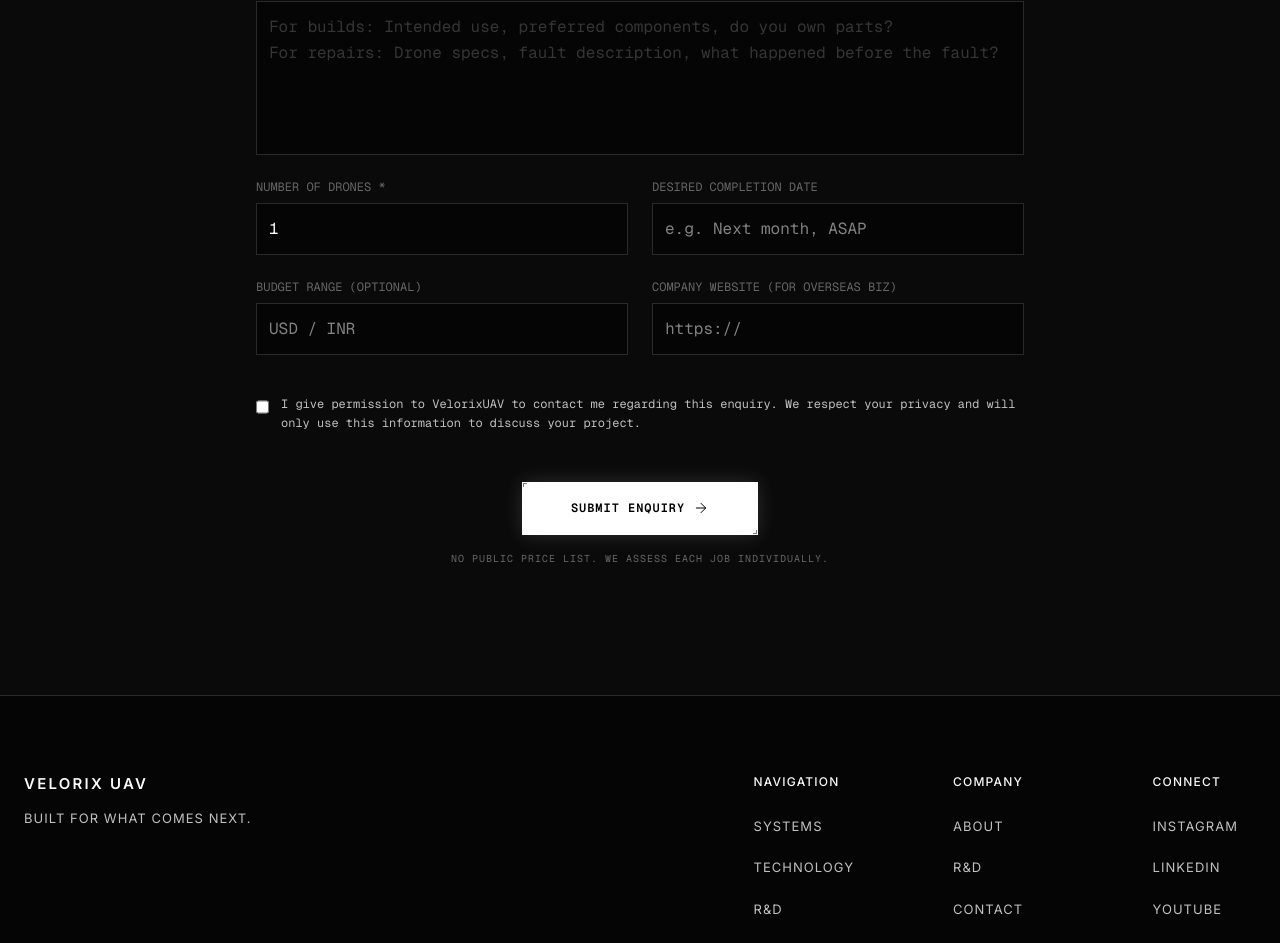
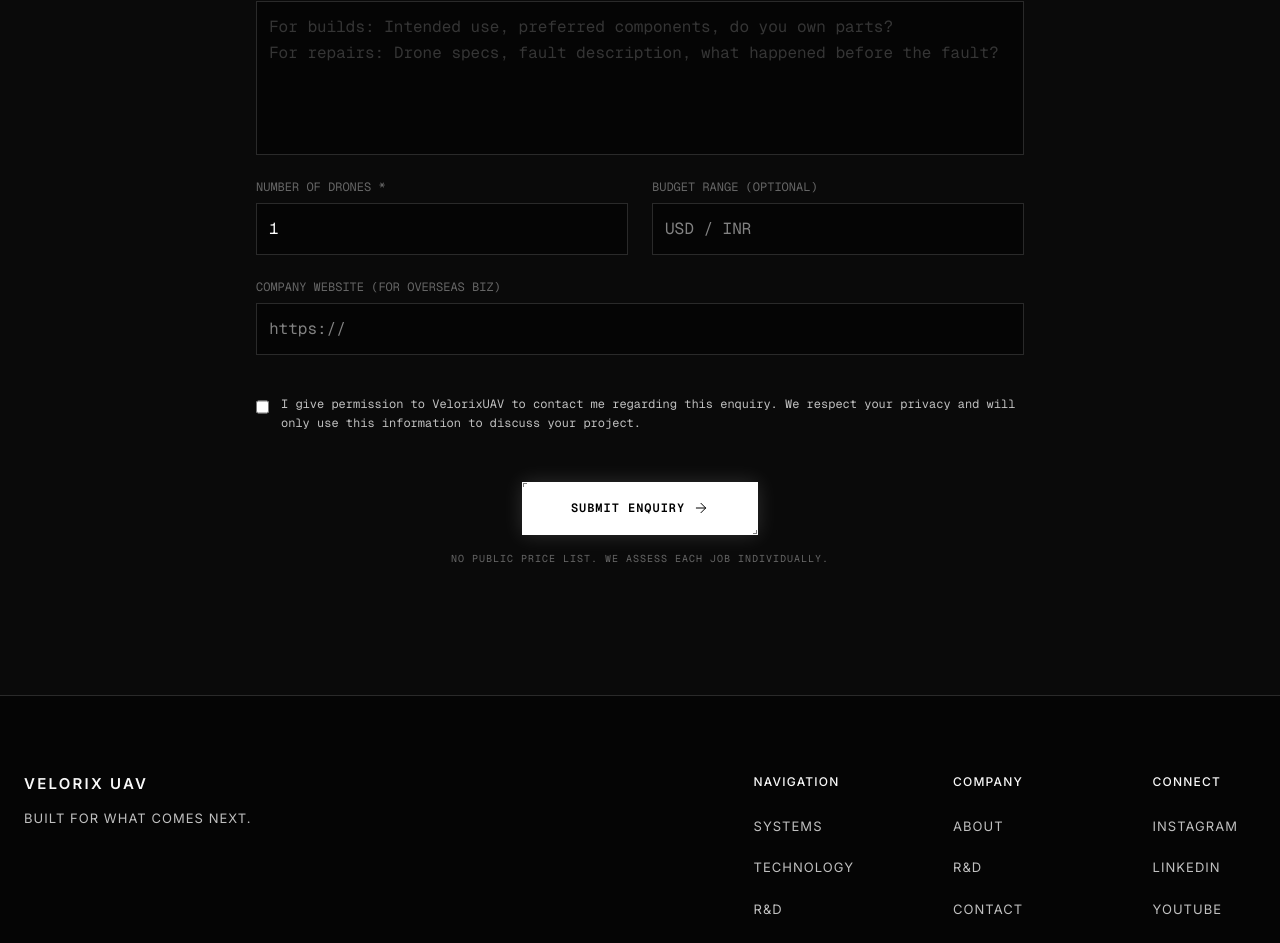
Before and after one commit to devil6795/velorix-uav, a Next.js app: page /fpv-services in a window 1280 px wide. Shown: the part 4380-5323 px from the top of the page. Built offline with nearby package versions, Linux system fonts and the light colour scheme.

Commit message:
fix: Remove desired completion date field from enquiry form

```diff
--- a/src/app/fpv-services/page.tsx
+++ b/src/app/fpv-services/page.tsx
@@ -279,20 +279,14 @@ export default function FPVServicesPage() {
                 <input required type="number" min="1" defaultValue="1" name="quantity" className="bg-background border border-border p-3 text-white font-mono focus:outline-none focus:border-accent" />
               </div>
               <div className="flex flex-col gap-2">
-                <label className="font-mono text-xs uppercase text-text-tertiary">Desired Completion Date</label>
-                <input type="text" name="timeline" placeholder="e.g. Next month, ASAP" className="bg-background border border-border p-3 text-white font-mono focus:outline-none focus:border-accent" />
+                <label className="font-mono text-xs uppercase text-text-tertiary">Budget Range (Optional)</label>
+                <input type="text" name="budget" placeholder="USD / INR" className="bg-background border border-border p-3 text-white font-mono focus:outline-none focus:border-accent" />
               </div>
             </div>
 
-            <div className="grid grid-cols-1 md:grid-cols-2 gap-6">
-              <div className="flex flex-col gap-2">
-                <label className="font-mono text-xs uppercase text-text-tertiary">Budget Range (Optional)</label>
-                <input type="text" name="budget" placeholder="USD / INR" className="bg-background border border-border p-3 text-white font-mono focus:outline-none focus:border-accent" />
-              </div>
-              <div className="flex flex-col gap-2">
-                <label className="font-mono text-xs uppercase text-text-tertiary">Company Website (For Overseas Biz)</label>
-                <input type="url" name="website" placeholder="https://" className="bg-background border border-border p-3 text-white font-mono focus:outline-none focus:border-accent" />
-              </div>
+            <div className="flex flex-col gap-2">
+              <label className="font-mono text-xs uppercase text-text-tertiary">Company Website (For Overseas Biz)</label>
+              <input type="url" name="website" placeholder="https://" className="bg-background border border-border p-3 text-white font-mono focus:outline-none focus:border-accent" />
             </div>
 
             <div className="flex items-start gap-3 mt-4">
```
